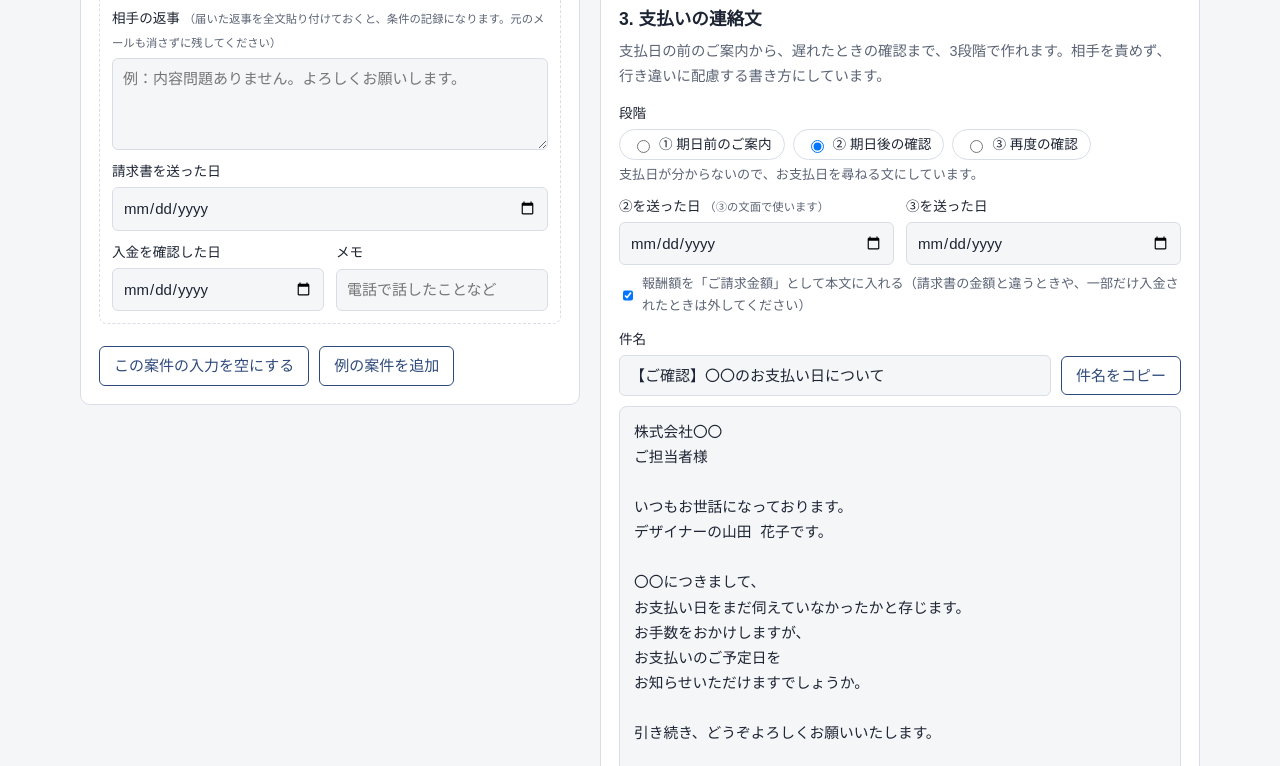
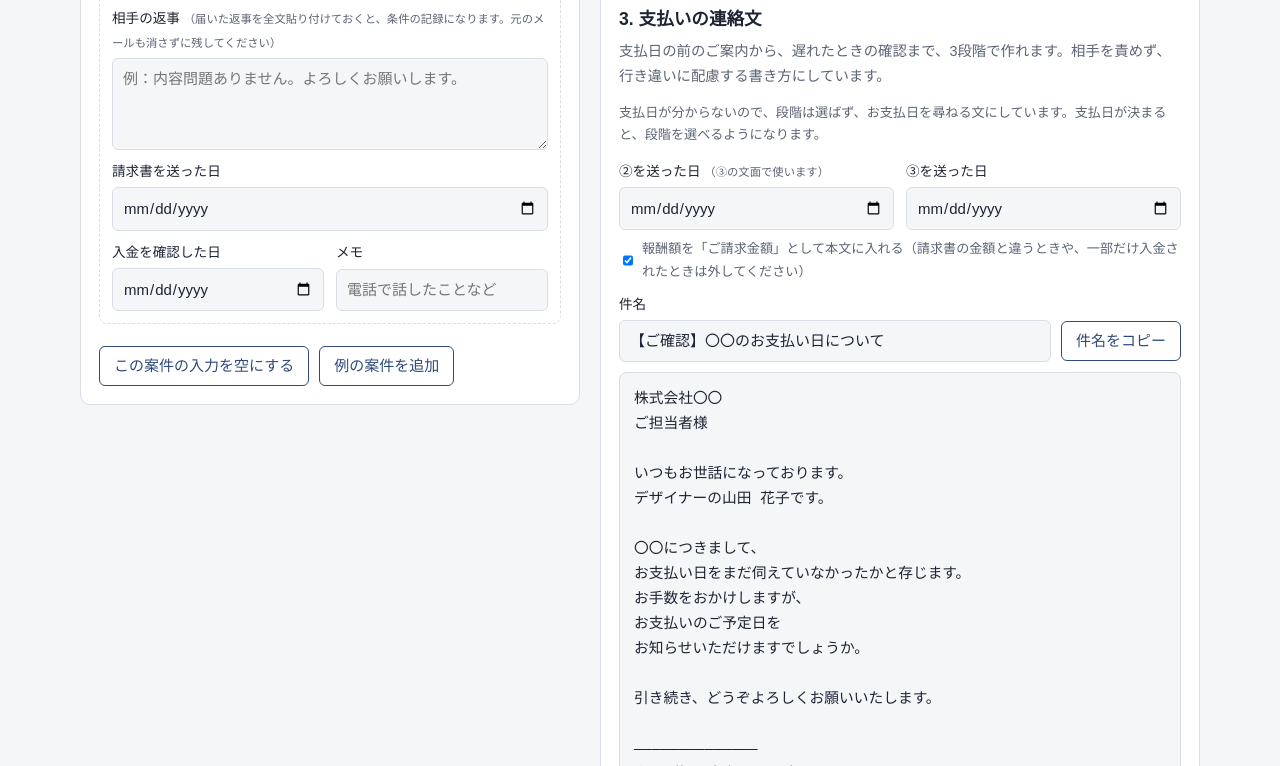
Before and after one commit to tako430ox-eng/jutyu-memo, a plain HTML site: page index.html in a window 1280 px wide. Both pictures are taken after a click on the button "この案件の入力を空にする". Shown: the part 1991-2757 px from the top of the page. Drawn offline with Linux system fonts and the light colour scheme.

Commit message:
支払いの連絡文：記録と期日で裏付けられない段階を選べないようにする（ベータ版 0.4）
外部から届いた修正案（jutyu-memo-reminder-fix.patch）を当て、次を足した：
- 支払日が分からないとき、段階の欄を隠す代わりに説明を出す
- 期日を過ぎたら「① 期日前のご案内」を選べないようにする
- 「②を送った日」が未来の日付のときに知らせる

Co-Authored-By: Claude Opus 5.5 <noreply@anthropic.com>
Claude-Session: https://claude.ai/code/session_01MRCrBqw5PpsSYqWLfWEeJj

```diff
--- a/index.html
+++ b/index.html
@@ -304,7 +304,8 @@ a { color: var(--accent); }
       <section class="panel" aria-labelledby="h-rem">
         <h2 id="h-rem">3. 支払いの連絡文</h2>
         <p class="lead">支払日の前のご案内から、遅れたときの確認まで、3段階で作れます。相手を責めず、行き違いに配慮する書き方にしています。</p>
-        <div class="field"><label>段階</label>
+        <p class="note" id="remNoDate" hidden>支払日が分からないので、段階は選ばず、お支払日を尋ねる文にしています。支払日が決まると、段階を選べるようになります。</p>
+        <div class="field" id="stageField"><label>段階</label>
           <div class="seg" id="stageSeg">
             <label><input type="radio" name="stage" value="1"> ① 期日前のご案内</label>
             <label><input type="radio" name="stage" value="2" checked> ② 期日後の確認</label>
@@ -404,7 +405,7 @@ a { color: var(--accent); }
     <p>実際にお使いの方の声を集めて、確認文の形や表示を見直すための試験運用です。内容は予告なく変えることがあります。記録の保存方法を変えるときは、今の記録を引き継げるようにします。</p>
   </section>
 
-  <footer><span data-cfg="version">ベータ版 0.3</span>（<span data-cfg="updated">2026年11月19日</span>更新）。法律・窓口の情報の確認日：<span data-cfg="checked">2026年11月19日</span>。</footer>
+  <footer><span data-cfg="version">ベータ版 0.4</span>（<span data-cfg="updated">2026年11月19日</span>更新）。法律・窓口の情報の確認日：<span data-cfg="checked">2026年11月19日</span>。</footer>
 </div>
 
 <script id="logic">
@@ -448,7 +449,7 @@ function assess(recv, promised, today) {
 <script>
 // ---- 公開前に決めて書き込む設定 ----
 const CONFIG = {
-  version: 'ベータ版 0.3',
+  version: 'ベータ版 0.4',
   updated: '2026年11月19日',
   checked: '2026年11月19日',        // 法律・窓口の情報を確かめた日
   operator: 'クラシ',
@@ -541,9 +542,19 @@ function suggestStage(o, today) {
   const promised = promisedDate(o.payType, parseYMD(o.payDate), recv);
   if (parseYMD(o.paidDate) || !promised) return null;
   if (diffDays(today, promised) >= 0) return '1';
-  return parseYMD(o.r2) ? '3' : '2';
+  const r2 = parseYMD(o.r2);
+  return r2 && diffDays(today, r2) <= 0 ? '3' : '2';
+}
+// 手動選択でも、期日や記録で確認できないことは文面に入れない。
+// 期日を過ぎたら①（期日前のご案内）は使わない。③は②を送った日（今日以前）があるときだけ。
+function reminderStage(suggested, requested) {
+  if (!suggested || suggested === '1') return suggested;
+  if (requested === '1' || !requested) return suggested;
+  return requested === '3' && suggested !== '3' ? '2' : requested;
 }
 function buildReminder(o, stage, today) {
+  if (parseYMD(o.paidDate)) return { subject: '', text: '' };
+  stage = reminderStage(suggestStage(o, today), stage);
   const me = o.me || '〇〇';
   const recv = parseYMD(o.recv) || parseYMD(o.due);
   const promised = promisedDate(o.payType, parseYMD(o.payDate), recv);
@@ -599,7 +610,7 @@ function buildReminder(o, stage, today) {
   } else {
     subject = '【再送】' + title + 'のご入金についてのご確認';
     L.push(title + 'のご請求につきまして、');
-    L.push((r2 ? md(r2) : '先日') + 'にもご連絡を差し上げましたが、');
+    L.push(md(r2) + 'にもご連絡を差し上げましたが、');
     L.push('本日' + md(today) + '時点で、');
     L.push('まだご入金を確認できておりません。');
     if (fee) { L.push(''); L.push('・ご請求金額：' + fee); L.push('・お支払い期日：' + pTxt); }
@@ -835,13 +846,24 @@ function render() {
 
   // 3. 支払いの連絡文
   const sug = suggestStage(o, today);
-  if (stageAuto) document.querySelectorAll('input[name=stage]').forEach(r => r.checked = r.value === (sug || '2'));
-  const stage = document.querySelector('input[name=stage]:checked').value;
-  $('stageHint').textContent = sug ? '今の状況では「' + { '1': '① 期日前のご案内', '2': '② 期日後の確認', '3': '③ 再度の確認' }[sug] + '」が目安です。' : '支払日が決まると、目安の段階を示します。';
+  const selected = document.querySelector('input[name=stage]:checked');
+  const stage = reminderStage(sug, stageAuto || !selected ? sug : selected.value);
+  document.querySelectorAll('input[name=stage]').forEach(r => {
+    r.disabled = !sug || reminderStage(sug, r.value) !== r.value;
+    r.checked = r.value === stage;
+  });
+  $('stageField').hidden = !sug;
+  $('remNoDate').hidden = !!sug || !!parseYMD(o.paidDate);
+  $('stageHint').textContent = {
+    '1': '支払日当日までは「① 期日前のご案内」が使えます。',
+    '2': '「③ 再度の確認」を使うには、実際に②を送った日を入力してください。',
+    '3': '前回の連絡日を使って「③ 再度の確認」を作れます。'
+  }[sug] || '';
+  const r2d = parseYMD(o.r2);
+  if (sug === '2' && r2d && diffDays(today, r2d) > 0) $('stageHint').textContent = '「②を送った日」が今日より後の日付になっています。実際に送った日を入れると「③ 再度の確認」を作れます。';
   const paidDt = parseYMD(o.paidDate);
   $('remPaid').hidden = !paidDt; $('remBody').hidden = !!paidDt;
   if (paidDt) $('remPaid').innerHTML = '<strong>入金を確認済みの案件です（' + jp(paidDt) + '）</strong>支払いの連絡文は要りません。';
-  if (!promised && !paidDt) $('stageHint').textContent = '支払日が分からないので、お支払日を尋ねる文にしています。';
   const rem = buildReminder(o, stage, today);
   $('remSubject').value = rem.subject;
   $('remMsg').textContent = rem.text;
```
